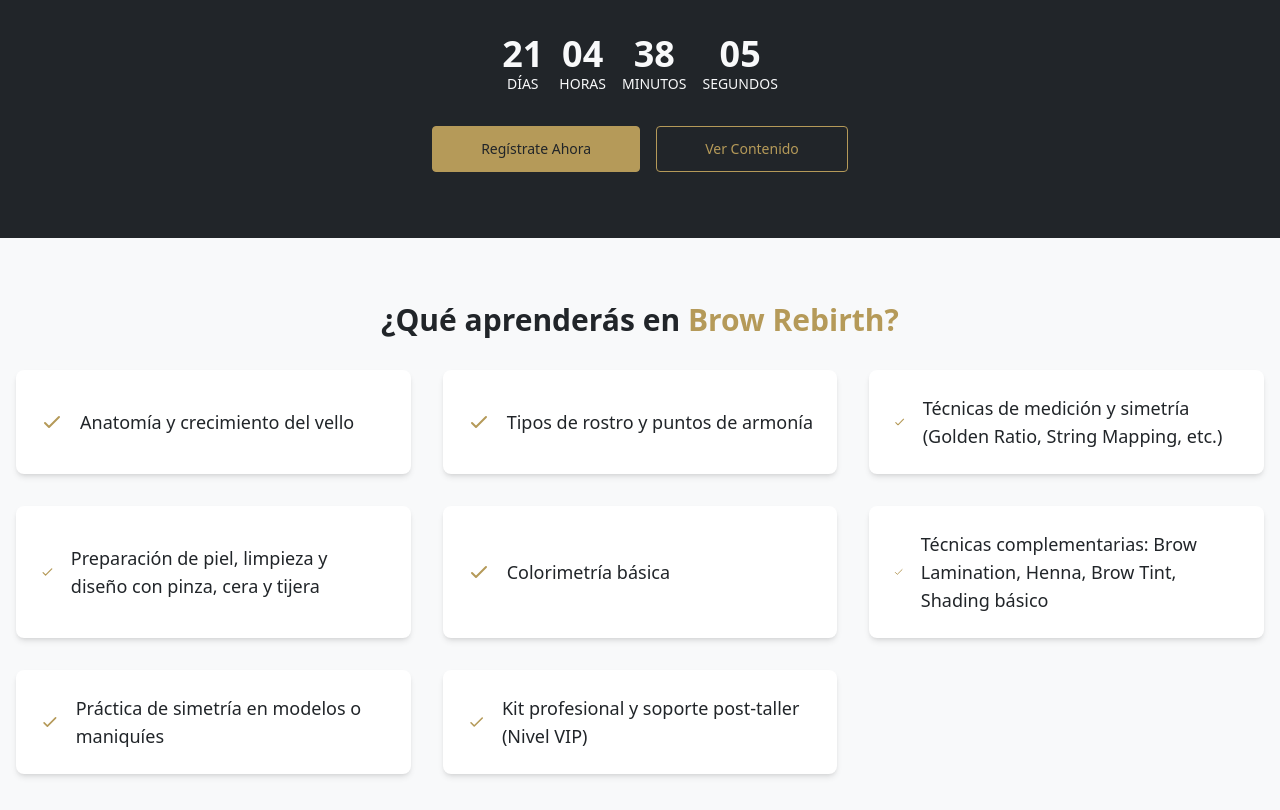
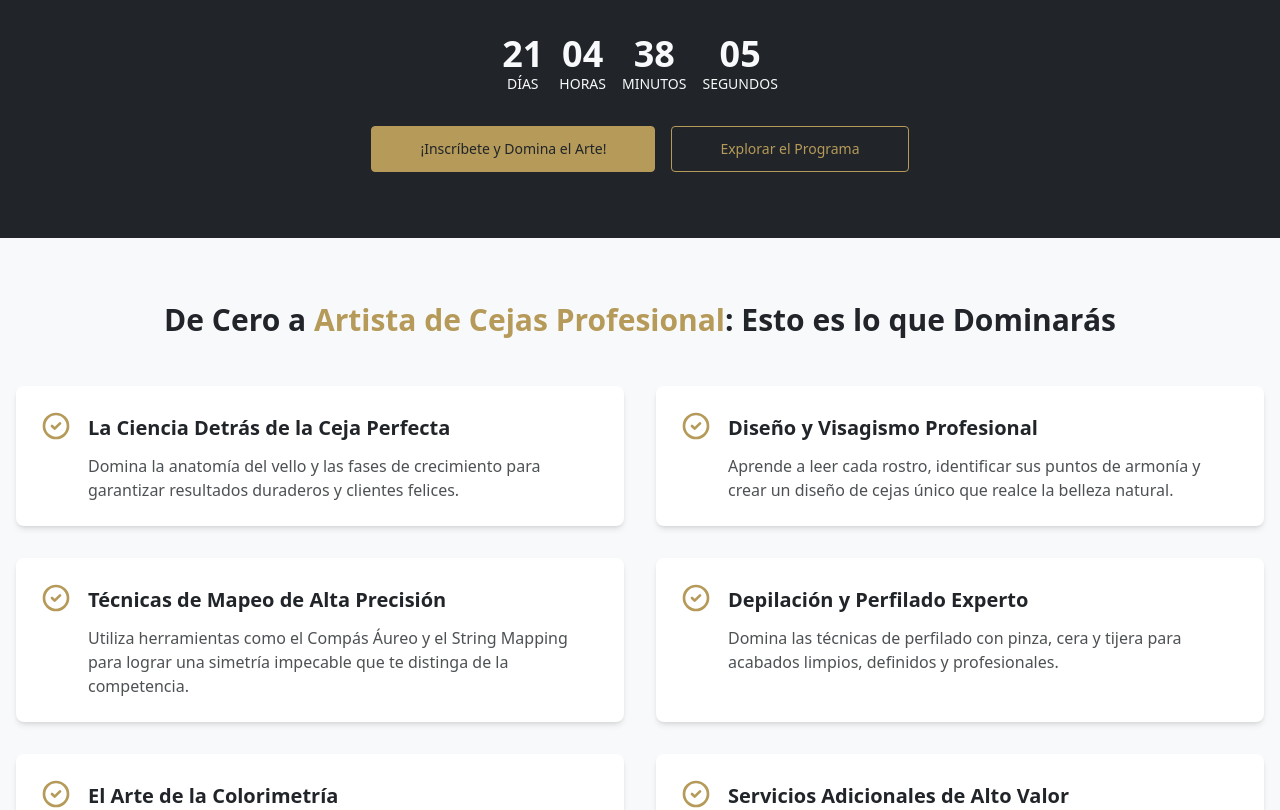
Before and after one commit to napobuilder/pigmentus-browlanding, a React (Vite) app: page / in a window 1280 px wide. Shown: the part 562-1372 px from the top of the page. Built offline with nearby package versions, Linux system fonts and the light colour scheme.

Commit message:
feat(form): Integrate Netlify Forms with WhatsApp redirection

```diff
--- a/src/components/Features.tsx
+++ b/src/components/Features.tsx
@@ -4,25 +4,28 @@
 
 const Features: React.FC = () => {
   const features = [
-    'Anatomía y crecimiento del vello',
-    'Tipos de rostro y puntos de armonía',
-    'Técnicas de medición y simetría (Golden Ratio, String Mapping, etc.)',
-    'Preparación de piel, limpieza y diseño con pinza, cera y tijera',
-    'Colorimetría básica',
-    'Técnicas complementarias: Brow Lamination, Henna, Brow Tint, Shading básico',
-    'Práctica de simetría en modelos o maniquíes',
-    'Kit profesional y soporte post-taller (Nivel VIP)',
+    { title: 'La Ciencia Detrás de la Ceja Perfecta', description: 'Domina la anatomía del vello y las fases de crecimiento para garantizar resultados duraderos y clientes felices.' },
+    { title: 'Diseño y Visagismo Profesional', description: 'Aprende a leer cada rostro, identificar sus puntos de armonía y crear un diseño de cejas único que realce la belleza natural.' },
+    { title: 'Técnicas de Mapeo de Alta Precisión', description: 'Utiliza herramientas como el Compás Áureo y el String Mapping para lograr una simetría impecable que te distinga de la competencia.' },
+    { title: 'Depilación y Perfilado Experto', description: 'Domina las técnicas de perfilado con pinza, cera y tijera para acabados limpios, definidos y profesionales.' },
+    { title: 'El Arte de la Colorimetría', description: 'Aprende a seleccionar y mezclar pigmentos para lograr el tono perfecto que complemente la piel y el cabello de cada clienta.' },
+    { title: 'Servicios Adicionales de Alto Valor', description: 'Expande tu menú con técnicas en tendencia como Brow Lamination, Henna y Shading para aumentar tus ingresos por cliente.' },
+    { title: 'Práctica Intensiva en Entorno Real', description: 'Aplica todo lo aprendido en modelos o maniquíes de práctica avanzada, ganando la confianza para atender a tus propias clientas.' },
+    { title: 'Impulso VIP: Kit Profesional y Soporte', description: 'Recibe un kit de herramientas profesionales y acceso a un grupo de soporte exclusivo para resolver dudas después del taller (Nivel VIP).' }
   ];
 
   return (
     <Section id="features" className="bg-brand-light text-brand-dark py-16">
       <div className="container mx-auto px-4">
-        <h2 className="text-3xl font-bold text-center mb-8">¿Qué aprenderás en <span className='text-brand-gold'>Brow Rebirth?</span></h2>
-        <div className="grid grid-cols-1 md:grid-cols-2 lg:grid-cols-3 gap-8">
+        <h2 className="text-3xl font-bold text-center mb-12">De Cero a <span className='text-brand-gold'>Artista de Cejas Profesional</span>: Esto es lo que Dominarás</h2>
+        <div className="grid grid-cols-1 md:grid-cols-2 gap-8">
           {features.map((feature, index) => (
-            <div key={index} className="bg-brand-white rounded-lg p-6 flex items-center shadow-md">
-              <svg className="w-6 h-6 text-brand-gold mr-4" fill="none" stroke="currentColor" viewBox="0 0 24 24" xmlns="http://www.w3.org/2000/svg"><path strokeLinecap="round" strokeLinejoin="round" strokeWidth="2" d="M5 13l4 4L19 7"></path></svg>
-              <p className="text-lg">{feature}</p>
+            <div key={index} className="bg-brand-white rounded-lg p-6 shadow-md transition-transform hover:scale-105 duration-300">
+              <div className="flex items-start mb-3">
+                <svg className="w-8 h-8 text-brand-gold mr-4 flex-shrink-0" fill="none" stroke="currentColor" viewBox="0 0 24 24" xmlns="http://www.w3.org/2000/svg"><path strokeLinecap="round" strokeLinejoin="round" strokeWidth="2" d="M9 12l2 2 4-4m6 2a9 9 0 11-18 0 9 9 0 0118 0z"></path></svg>
+                <h3 className="text-xl font-bold text-brand-dark mt-1">{feature.title}</h3>
+              </div>
+              <p className="text-brand-dark/80 pl-12">{feature.description}</p>
             </div>
           ))}
         </div>
--- a/src/components/Hero.tsx
+++ b/src/components/Hero.tsx
@@ -59,19 +59,19 @@
             transition={{ duration: 0.5, delay: 0.6 }}
             className="mt-8 flex flex-wrap justify-center gap-4"
           >
-            <Link
-              to={`/registro${preselectTier ? `?tier=${preselectTier}` : ''}`}
+            <a
+              href="#registration-form"
               className="block w-full rounded border border-brand-gold bg-brand-gold px-12 py-3 text-sm font-medium text-brand-dark transition hover:bg-transparent hover:text-brand-gold focus:outline-none focus:ring active:text-opacity-75 sm:w-auto"
             >
-              Regístrate Ahora
-            </Link>
+              ¡Inscríbete y Domina el Arte!
+            </a>
 
-            <Link
-              to="#features"
+            <a
+              href="#features"
               className="block w-full rounded border border-brand-gold px-12 py-3 text-sm font-medium text-brand-gold transition hover:bg-brand-gold hover:text-brand-dark focus:outline-none focus:ring active:bg-blue-500 sm:w-auto"
             >
-              Ver Contenido
-            </Link>
+              Explorar el Programa
+            </a>
           </motion.div>
         </div>
       </div>
--- a/src/components/RegistrationForm.tsx
+++ b/src/components/RegistrationForm.tsx
@@ -49,7 +49,9 @@
     }
   }, [preselectTierFromParent, setValue, watchedTier]);
 
-  const onSubmit = (data: FormData) => {
+  const onSubmit = async (data: FormData, event?: React.BaseSyntheticEvent) => {
+    event?.preventDefault(); // Prevent default form submission
+
     console.log('Submitting data:', data);
 
     const whatsappMessage = encodeURIComponent(
@@ -60,7 +62,31 @@
       `He elegido el nivel: ${data.tier}`
     );
 
-    window.location.href = `https://wa.me/584128998666?text=${whatsappMessage}`;
+    // Prepare data for Netlify Forms
+    const form = event?.target as HTMLFormElement;
+    const netlifyFormData = new FormData();
+    netlifyFormData.append('form-name', form.name); // Required by Netlify
+    Object.entries(data).forEach(([key, value]) => {
+      netlifyFormData.append(key, value);
+    });
+    // Add honeypot field if it exists
+    const honeypotField = form.querySelector('[name="bot-field"]') as HTMLInputElement;
+    if (honeypotField) {
+      netlifyFormData.append(honeypotField.name, honeypotField.value);
+    }
+
+    try {
+      await fetch('/', { // Netlify forms submit to the root path
+        method: 'POST',
+        body: netlifyFormData,
+      });
+      console.log('Form successfully submitted to Netlify');
+      // Proceed with WhatsApp redirection after successful Netlify submission
+      window.location.href = `https://wa.me/584128998666?text=${whatsappMessage}`;
+    } catch (error) {
+      console.error('Netlify form submission failed:', error);
+      alert('Hubo un error al enviar el formulario. Por favor, inténtalo de nuevo.');
+    }
   };
 
   return (
@@ -68,6 +94,10 @@
       <div className="container mx-auto px-4">
         <h2 className="text-3xl font-bold text-center mb-8 text-brand-dark">Inscríbete <span className='text-brand-gold'>Ahora</span></h2>
         <form onSubmit={handleSubmit(onSubmit)} name="registration" data-netlify="true" className="max-w-lg mx-auto bg-brand-white p-8 rounded-lg shadow-lg">
+          {/* Netlify Honeypot for spam protection */}
+          <p className="hidden">
+            <label>Don’t fill this out if you’re human: <input name="bot-field" /></label>
+          </p>
           <div className="mb-4">
             <label htmlFor="name" className="block text-brand-dark font-bold mb-2">Nombre Completo</label>
             <input type="text" id="name" {...register('name')} className="w-full px-3 py-2 leading-tight text-brand-dark border rounded-md bg-brand-white focus:outline-none focus:border-brand-gold focus:ring-1 focus:ring-brand-gold" />
```
